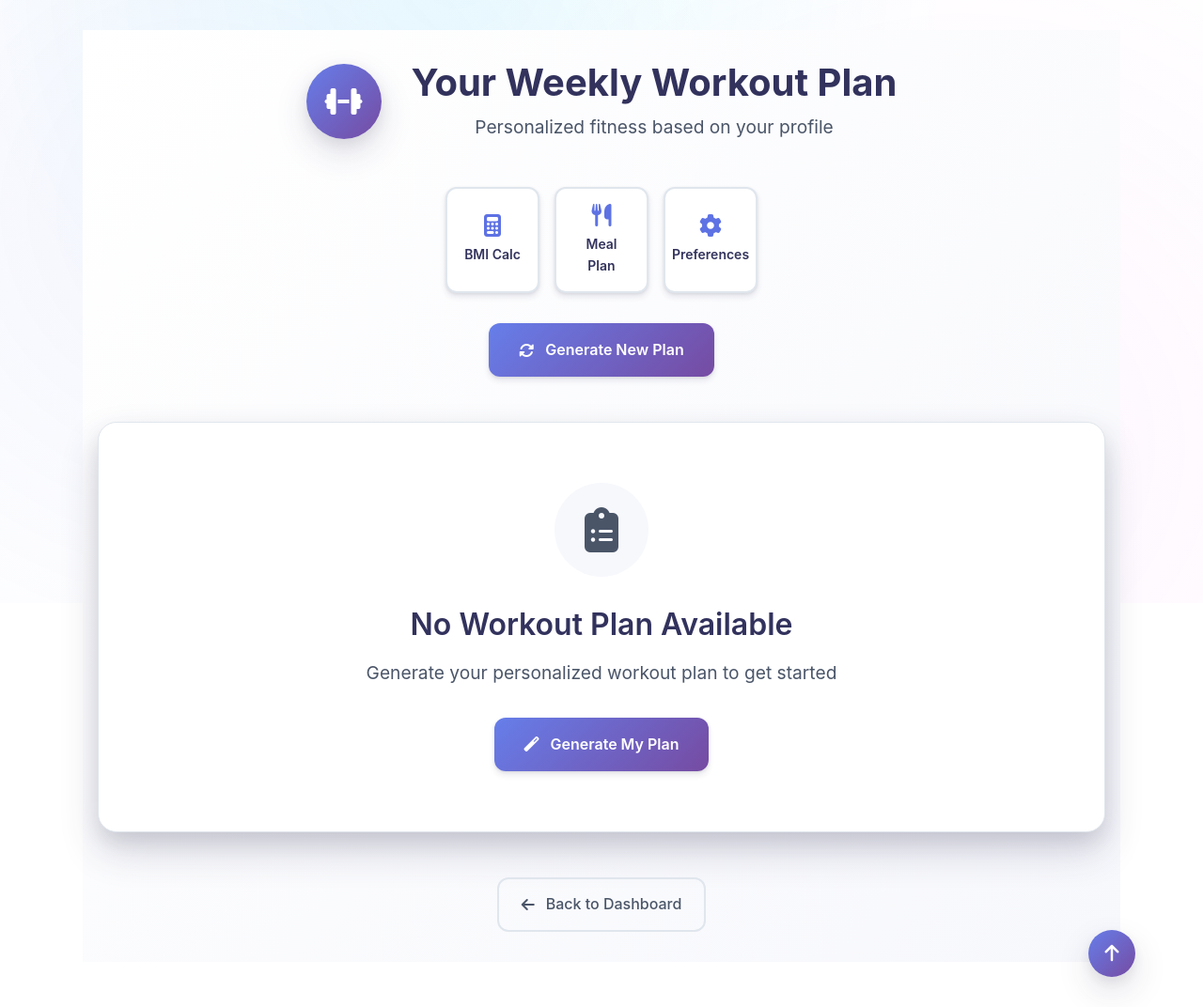
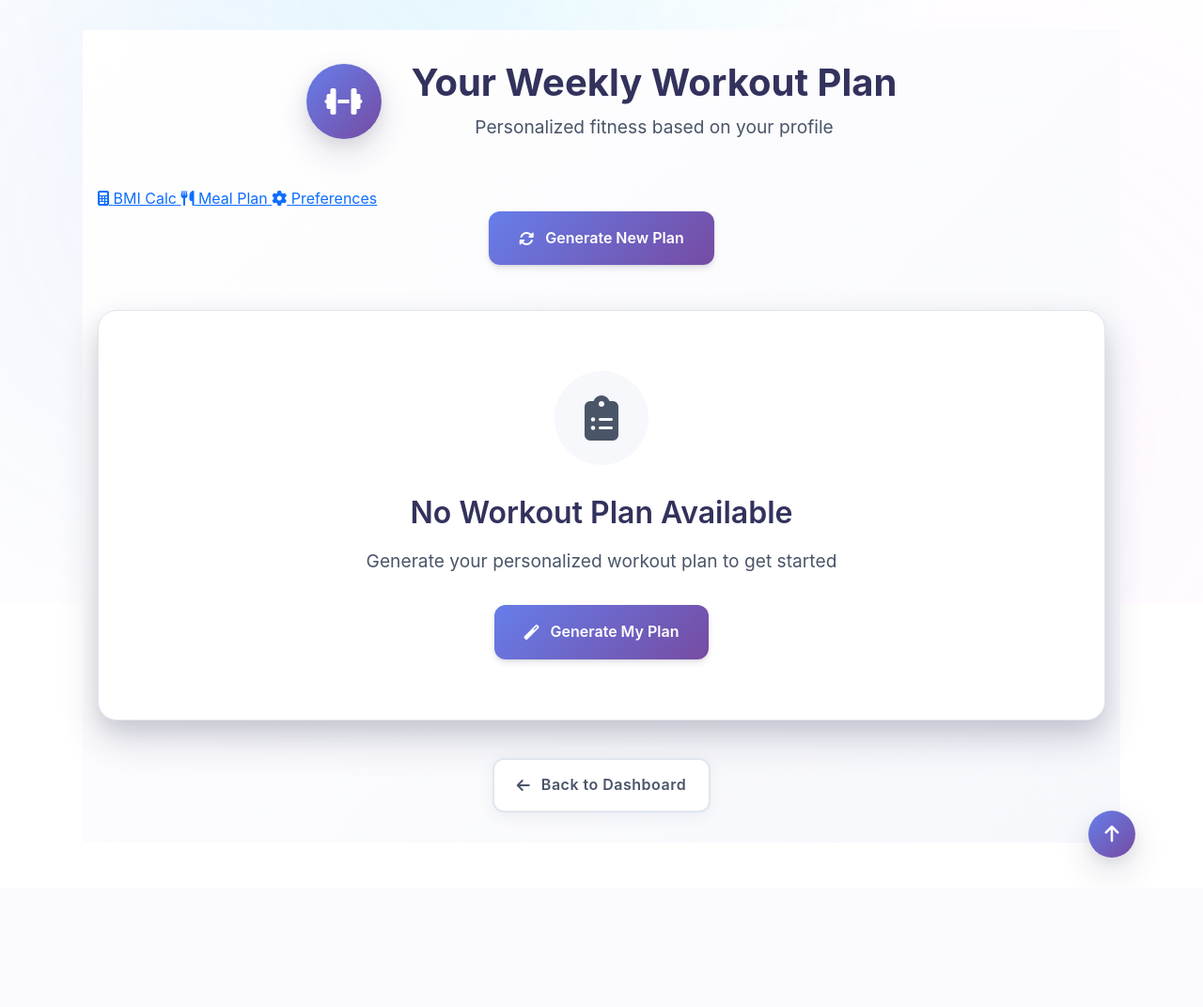
Before and after one commit to SeerBlazeJ/ai-bmi-calc, a Flask app: page /workout_plan in a window 1280 px wide. Shown: the part 158-1230 px from the top of the page at 94% size. After the commit the page ends 1081 px from the top, so only its background shows below. Run offline with Flask 3, Linux system fonts and the light colour scheme; the visitor is signed in with stand-in values (Sample User, id 1); some libraries are stand-ins or nearby versions.

Commit message:
UI update

```diff
--- a/templates/workout_plan.html
+++ b/templates/workout_plan.html
@@ -14,17 +14,17 @@
             </div>
         </div>
 
-        <!-- Navigation Buttons -->
-        <div class="navigation-buttons">
-            <a href="{{ url_for('calculator') }}" class="nav-btn">
+        <!-- Navigation Pills (from preferences.html) -->
+        <div class="navigation-pills">
+            <a href="{{ url_for('calculator') }}" class="nav-pill">
                 <i class="fas fa-calculator"></i>
                 <span>BMI Calc</span>
             </a>
-            <a href="{{ url_for('meal_plan') }}" class="nav-btn">
+            <a href="{{ url_for('meal_plan') }}" class="nav-pill">
                 <i class="fas fa-utensils"></i>
                 <span>Meal Plan</span>
             </a>
-            <a href="{{ url_for('preferences') }}" class="nav-btn">
+            <a href="{{ url_for('preferences') }}" class="nav-pill">
                 <i class="fas fa-cog"></i>
                 <span>Preferences</span>
             </a>
@@ -163,10 +163,10 @@
     </div>
 
     <!-- Back Button -->
-    <div class="back-section">
-        <a href="{{ url_for('dashboard') }}" class="back-btn">
+    <div class="back-section" style="display:flex;justify-content:center;margin:2.5rem 0 0 0;">
+        <a href="{{ url_for('dashboard') }}" class="back-btn" style="box-shadow:0 4px 16px rgba(50,50,93,0.07);background:var(--card-bg);">
             <i class="fas fa-arrow-left"></i>
-            <span>Back to Dashboard</span>
+            <span style="font-weight:600;letter-spacing:0.5px;">Back to Dashboard</span>
         </a>
     </div>
 </div>
```
